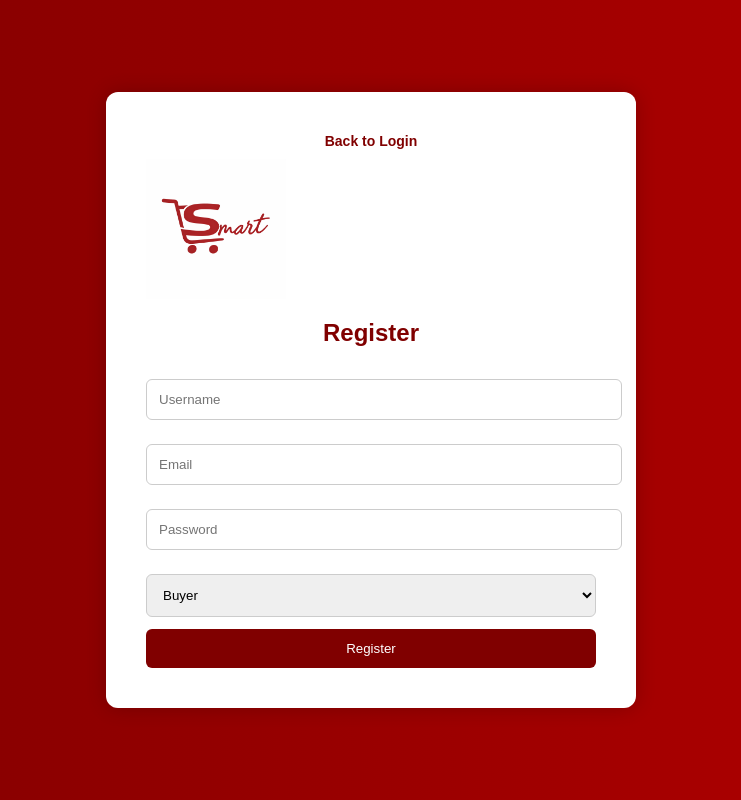
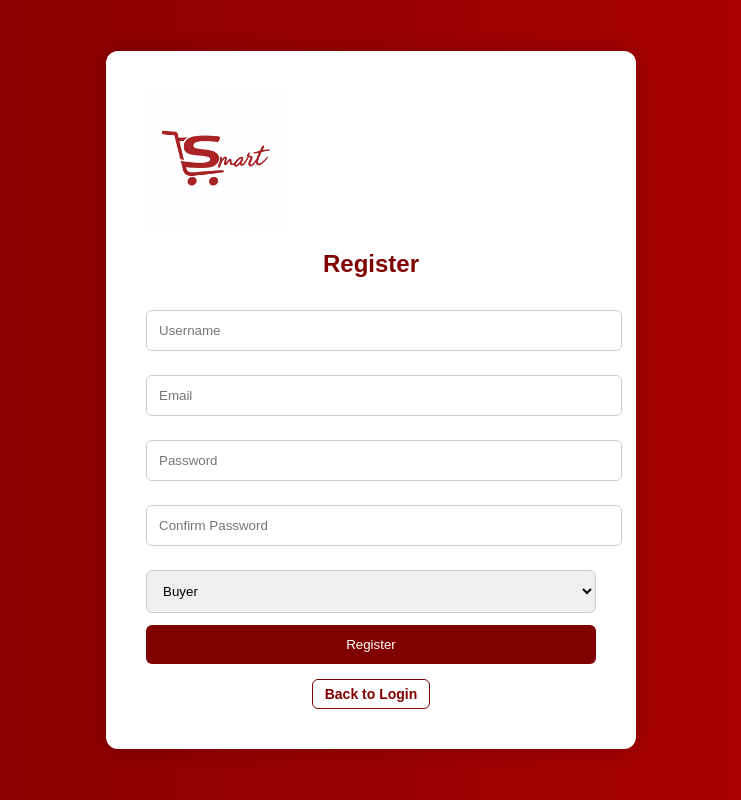
Before and after one commit to JasonTai1/Smart-Shop, a Flask app: page /register in a window 1280 px wide. Shown: the whole page, without its empty margins (269-1010 px from the left). Run offline with Flask 3, Linux system fonts and the light colour scheme.

Commit message:
improve register UI, add validation, fix back button style

```diff
--- a/app.py
+++ b/app.py
@@ -37,6 +37,7 @@ def register():
         username = request.form["username"]
         email = request.form["email"]
         password = request.form["password"]
+        confirm_password = request.form["confirm_password"]
         role = request.form["role"]
         location = request.form["location"]
 
@@ -55,6 +56,16 @@ def register():
             error = "Password must be at least 6 characters"
             conn.close()
             return render_template("register.html", error=error)
+
+        # comfirm password
+        if password != confirm_password:
+            error = "Passwords do not match"
+            return render_template("register.html", error=error)
+
+        # gmail validation
+        if not email.endswith("@gmail.com"):
+          error = "Email must be a Gmail account"
+          return render_template("register.html", error=error)
 
         # Insert user
         cursor.execute(
@@ -125,7 +136,7 @@ def seller_dashboard():
     if "user_id" not in session:
         return redirect("/login")
 
-    return render_template("seller.html")
+    return render_template("seller(testing).html")
 
 # Buyer Dashboard
 @app.route("/buyer_dashboard")
@@ -133,7 +144,7 @@ def buyer_dashboard():
     if "user_id" not in session:
         return redirect("/login")
 
-    return render_template("buyer.html")
+    return render_template("buyer(testing).html")
 
 # Logout
 @app.route("/logout")
--- a/static/style.css
+++ b/static/style.css
@@ -70,13 +70,19 @@ a {
 
 .back-btn {
     display: inline-block;
-    text-align: left;
-    margin-bottom: 10px;
+    margin-top: 15px;
+
+    padding: 6px 12px;
+    font-size: 14px;
+
+    border: 1px solid #800000;
+    border-radius: 6px;
+
     color: #800000;
-    font-size: 14px;
     text-decoration: none;
 }
 
 .back-btn:hover {
-    text-decoration: underline;
+    background: #800000;
+    color: white;
 }
--- a/templates/profile.html
+++ b/templates/profile.html
@@ -10,7 +10,9 @@
     <p>Username: {{ username }}</p>
     <p>Email: {{ email }}</p>
     <p>Role: {{ role }}</p>
-    <p>Location: {{ location }}</p>
+   {% if location %}
+    <p><strong>Location:</strong> {{ location }}</p>
+   {% endif %}
 
     <a href="/logout">Logout</a>
 
--- a/templates/register.html
+++ b/templates/register.html
@@ -8,8 +8,6 @@
 <body>
 
 <div class="container">
-
-    <a href="/login" class="back-btn">Back to Login</a>
 
     <img src="{{ url_for('static', filename='logo.png') }}" class="logo">
 
@@ -23,6 +21,8 @@
 
         <input type="password" name="password" placeholder="Password" required>
 
+        <input type="password" name="confirm_password" placeholder="Confirm Password" required>
+
         <select name="role" id="role" onchange="toggleLocation()">
          <option value="buyer">Buyer</option>
          <option value="seller">Seller</option>
@@ -35,6 +35,8 @@
         <button type="submit">Register</button>
 
     </form>
+
+     <a href="/login" class="back-btn">Back to Login</a>
 
 </div>
  <script>
```
Also changed, not shown: database.db.
